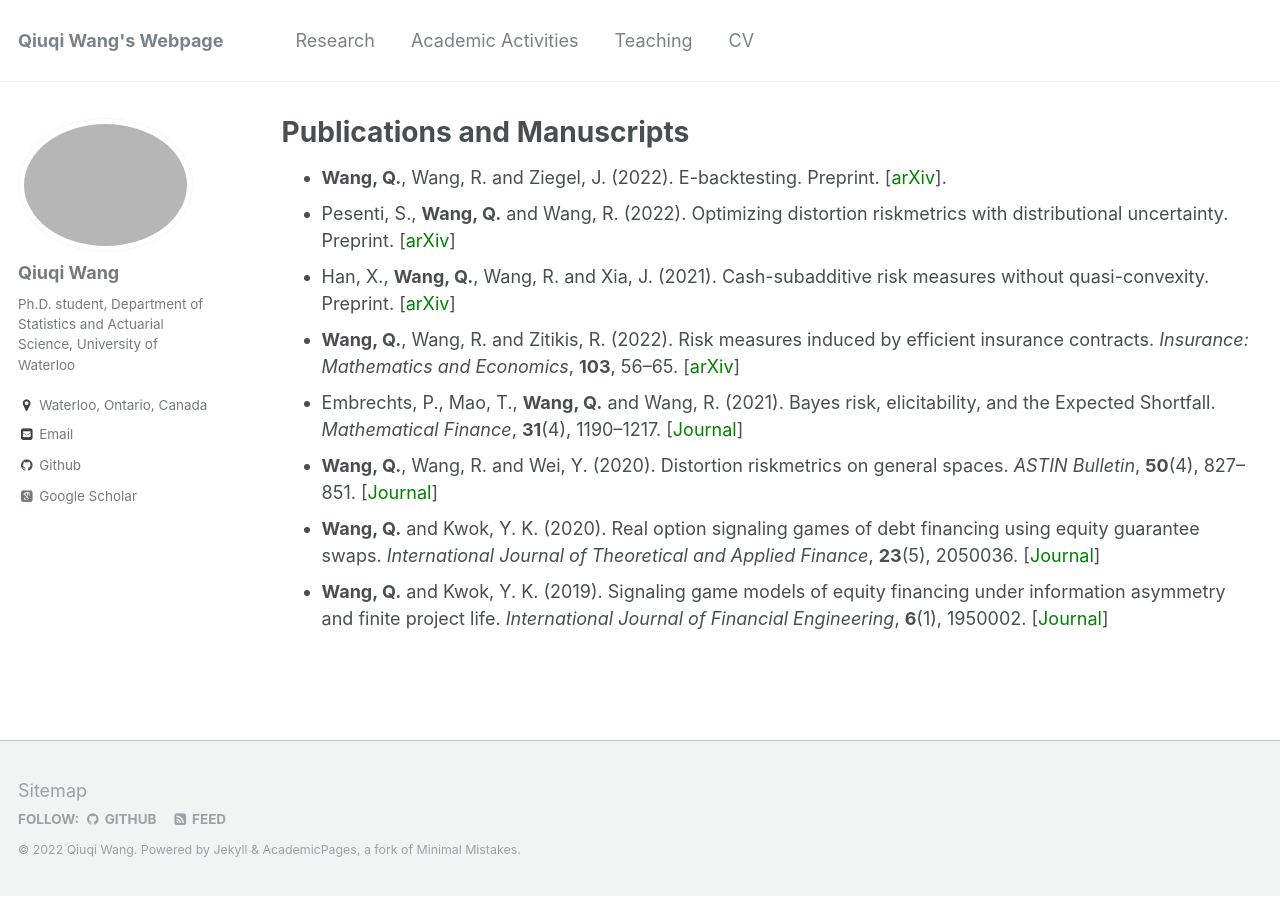
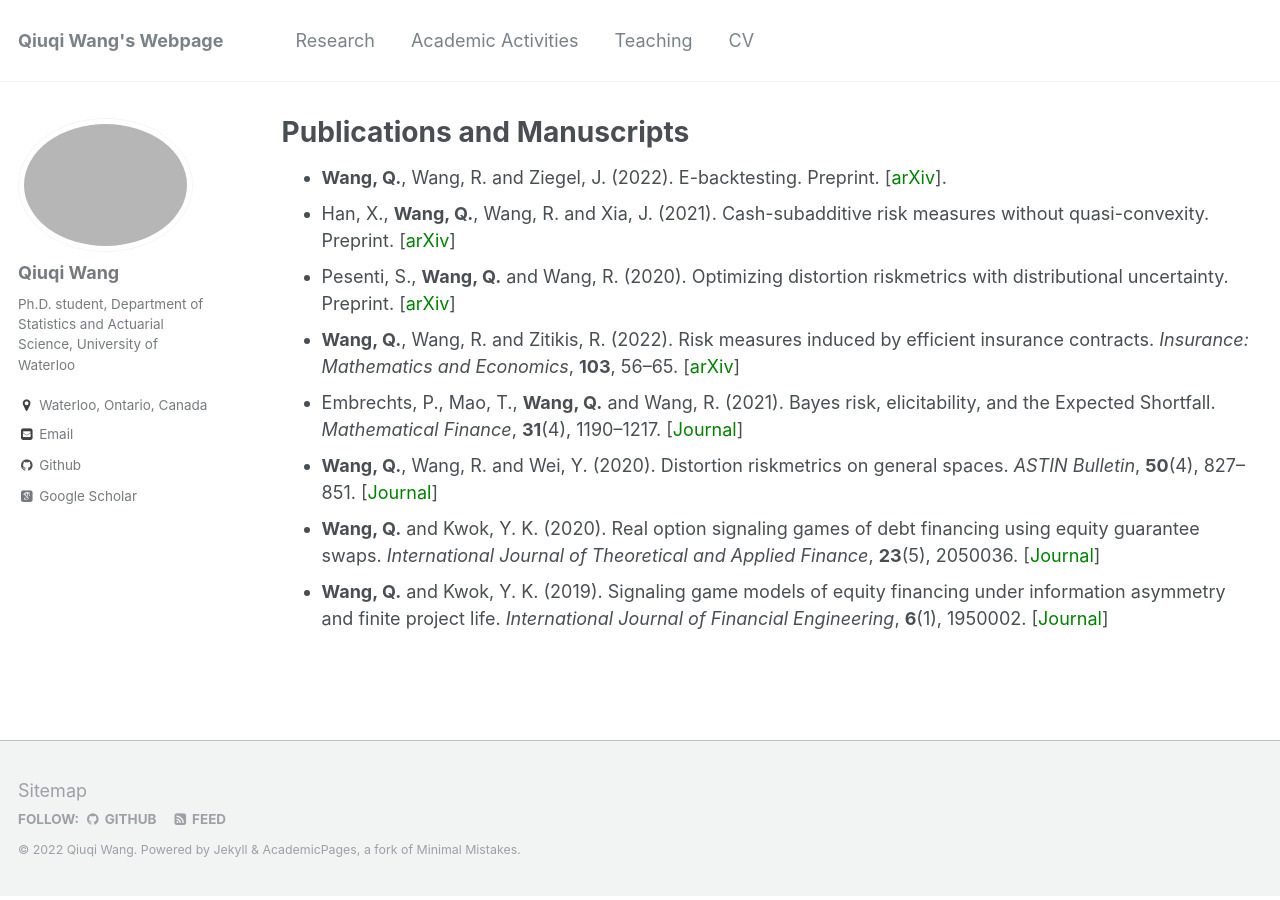
Before and after one commit to qwangan/qwangan.github.io, a Jekyll site: the page built from _pages/publications.md, in a window 1280 px wide. Built offline with Jekyll 4.4.1, drawn with Linux system fonts in a browser that asks for light colours; some web fonts are replaced.

Commit message:
Update publications.md

```diff
--- a/_pages/publications.md
+++ b/_pages/publications.md
@@ -6,8 +6,8 @@
 ---
 
 * **Wang, Q.**, Wang, R. and Ziegel, J. (2022). E-backtesting. Preprint. [[<span style="color:green">arXiv</span>]](https://arxiv.org/abs/2209.00991).
-* Pesenti, S., **Wang, Q.** and Wang, R. (2022). Optimizing distortion riskmetrics with distributional uncertainty. Preprint. [[<span style="color:green">arXiv</span>]](http://arxiv.org/abs/2011.04889)
 * Han, X., **Wang, Q.**, Wang, R. and Xia, J. (2021). Cash-subadditive risk measures without quasi-convexity. Preprint. [[<span style="color:green">arXiv</span>]](https://arxiv.org/abs/2110.12198#)
+* Pesenti, S., **Wang, Q.** and Wang, R. (2020). Optimizing distortion riskmetrics with distributional uncertainty. Preprint. [[<span style="color:green">arXiv</span>]](http://arxiv.org/abs/2011.04889)
 * **Wang, Q.**, Wang, R. and Zitikis, R. (2022). Risk measures induced by efficient insurance contracts. *Insurance: Mathematics and Economics*, **103**, 56--65. [[<span style="color:green">arXiv</span>]](https://doi.org/10.1016/j.insmatheco.2022.01.003)
 * Embrechts, P., Mao, T., **Wang, Q.** and Wang, R. (2021). Bayes risk, elicitability, and the Expected Shortfall. *Mathematical Finance*, **31**(4), 1190--1217. [[<span style="color:green">Journal</span>]](https://onlinelibrary.wiley.com/doi/full/10.1111/mafi.12313)
 * **Wang, Q.**, Wang, R. and Wei, Y.  (2020). Distortion riskmetrics on general spaces. *ASTIN Bulletin*, **50**(4), 827--851. [[<span style="color:green">Journal</span>]](https://doi.org/10.1017/asb.2020.14)
```
